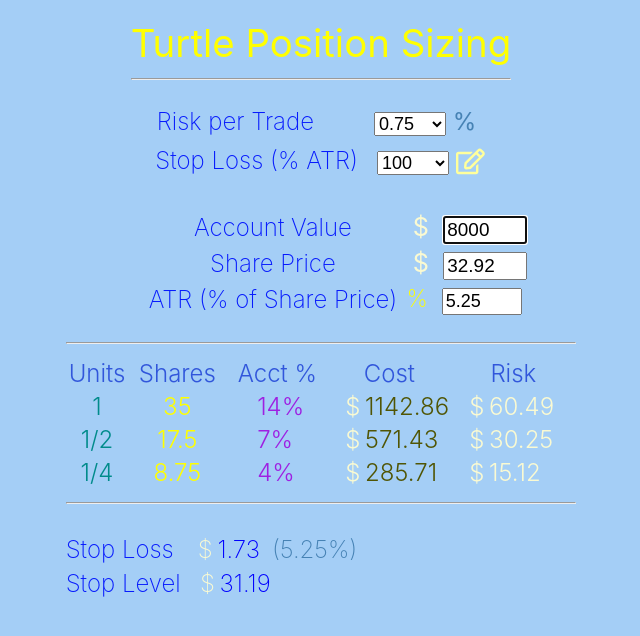
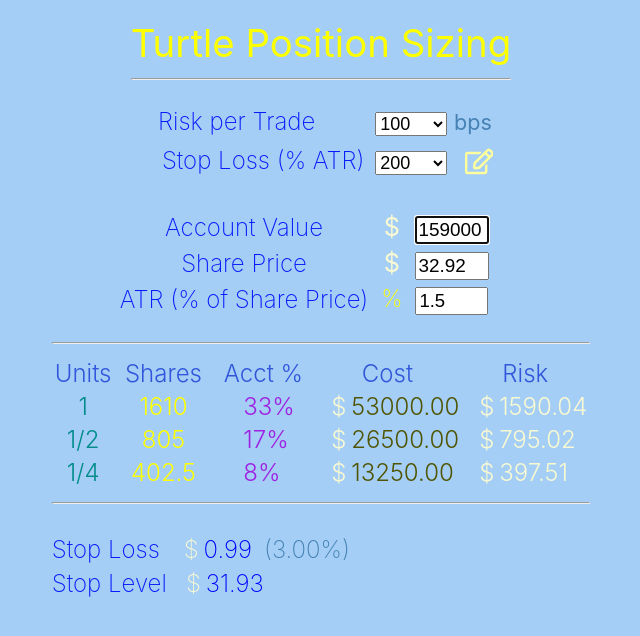
Before and after one commit to corehtml5canvas/turtle-position-sizer, a React (Create React App) app: page / in a window 1280 px wide. Shown: the top 636 px of the page, without its empty margins (319-959 px from the left). Built offline with nearby package versions, Linux system fonts and the light colour scheme.

Commit message:
Change risk per trade to basis points

```diff
--- a/src/App.css
+++ b/src/App.css
@@ -31,7 +31,7 @@
 }
 
 .editing-pencil {
-  margin-left: -1em;
+  margin-left: -1.4em;
   margin-top: -5px;
   color: rgb(255,255,155);
   cursor: pointer;
@@ -48,7 +48,7 @@
 
 .account-info {
   margin-top: 1.0em;
-  margin-left: 1.4em;
+  margin-left: -1.4em;
 }
 
 .risk-display {
@@ -109,11 +109,13 @@
 .risk-per-trade {
   margin-top: 10;
   margin-right: 2.5em;
+  margin-left: 0.5em;
   font-weight: 200;
 }
 
 .risk-per-trade-percent {
   color: steelblue;
+  font-size: 0.9em;
 }
 
 .bars {
@@ -144,23 +146,12 @@
 
 .percent-sign {
   color: yellow;
-  margin-right: 0.2em;
+  margin-left: 0.35em;
 }
 
 .dollar-sign {
   color: lightgoldenrodyellow;
   margin-right: 0.2em;
-}
-
-.stoploss-atr {
-  margin-left: 1.2em;
-  margin-top: 10px;
-  margin-right: 0.5em;
-}
-
-.stoploss-level {
-  margin-left: 2.2em;
-  margin-right: 2.2em;
 }
 
 .stoploss-explicit-dollar {
@@ -188,6 +179,7 @@
 
 .stoploss-computed-percent {
   font-weight: 200;
+  margin-right: -0.35em;
 }
 
 .stoploss-computed-title {
--- a/src/App.js
+++ b/src/App.js
@@ -21,9 +21,9 @@ const money = n => parseFloat(n).toFixed(2)
 function App() {
   // STATE......................................................................
 
-  const [accountValue, setAccountValue] = useState(8000.00)
+  const [accountValue, setAccountValue] = useState(159000.00)
   const [sharePrice, setSharePrice] = useState(32.92)
-  const [atr, setAtr] = useState(5.25)
+  const [atr, setAtr] = useState(1.50)
 
   const [unitSize, setUnitSize] = useState(null)
   const [stopLoss, setStopLoss] = useState(null)
@@ -31,8 +31,13 @@ function App() {
 
   const [editingStopLoss, setEditingStopLoss] = useState(false)
 
-  const [atrPercent, setAtrPercent] = useState(100)
+  const [atrPercent, setAtrPercent] = useState(200)
+
   let atrPercents = [
+    { id: 600, name: 600 },
+    { id: 500, name: 500 },
+    { id: 400, name: 400 },
+    { id: 300, name: 300 },
     { id: 200, name: 200 },
     { id: 100, name: 100 },
     { id: 90, name: 90 },
@@ -46,13 +51,14 @@ function App() {
     { id: 10, name: 10 },
   ]
 
-  const [riskPerTrade, setRiskPerTrade] = useState(0.75)
+  const [riskPerTrade, setRiskPerTrade] = useState(1.0)
   const percents = [
-    { id: 2, name: 2 },
-    { id: 1, name: 1 },
-    { id: 0.75, name: .75 },
-    { id: 0.5, name: .50 },
-    { id: 0.25, name: .25 },
+    { id: 2, name: 200 },
+    { id: 1, name: 100 },
+    { id: 0.75, name: 75 },
+    { id: 0.5, name: 50 },
+    { id: 0.25, name: 25 },
+    { id: 0.125, name: 12.5 },
   ]
 
   // EFFECTS....................................................................
@@ -192,7 +198,7 @@ function App() {
                 displayProperty='name'
                 handleOnChange={riskPerTradeChanged}
                 width='4em'
-              /> <span className='risk-per-trade-percent'>%</span>
+              /> <span className='risk-per-trade-percent'>bps</span>
             </div>
           </td>
         </tr>
@@ -271,6 +277,7 @@ function App() {
 
         <tr>
           <PercentInput
+            style={{marginLeft: '0.7em', fontSize: '0.77em', width: '3.5em'}}
             title='ATR (% of Share Price)'
             value={atr}
             setValue={setAtr} />
--- a/src/Components/DollarInput.js
+++ b/src/Components/DollarInput.js
@@ -26,7 +26,7 @@ const DollarInput = forwardRef(({
           min='1'
           step='any'
           className='field'
-          style={{fontSize: '0.75em'}}
+          style={{fontSize: '0.75em', width: '3.5em'}}
           ref={ref}
           value={value}
           onChange={e => setValue(e.target.value)}
--- a/src/Components/PercentInput.js
+++ b/src/Components/PercentInput.js
@@ -6,6 +6,7 @@ const PercentInput = forwardRef(({
   title,
   value,
   setValue,
+  style = {},
   onBlur = () => {},
 },
   ref,
@@ -26,11 +27,11 @@ const PercentInput = forwardRef(({
           min='1'
           step='any'
           className='field'
-          style={{fontSize: '0.75em'}}
           ref={ref}
           value={value}
           onChange={e => setValue(e.target.value)}
           onBlur={() => onBlur()}
+          style={{...style}}
         />
       </td>
     </>
--- a/src/Components/PercentSign.js
+++ b/src/Components/PercentSign.js
@@ -1,6 +1,5 @@
-const PercentSign = () =>
-	<span className='percent-sign'>
-		%
-	</span>
+const PercentSign = ({
+}) =>
+	<span className='percent-sign'>%</span>
 
 export default PercentSign
```
Also changed, not shown: 2 other files (tests, documents, lock files or other folders).
